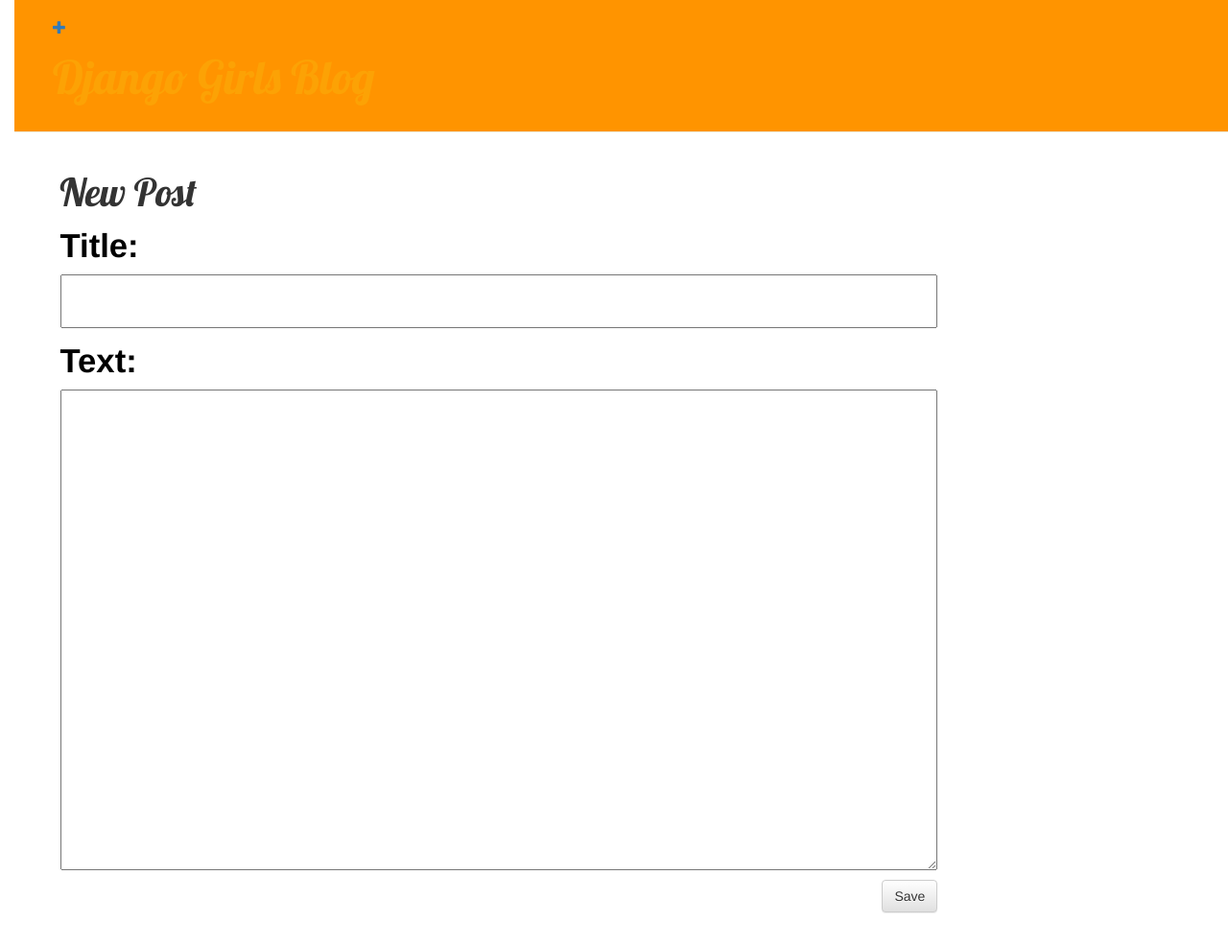
After one commit to shikhar8/my-first-blog, a Django app: page /post/new/ in a window 1280 px wide. The commit adds this page. Shown: the whole page at 96% size. Run offline with Django 3.2, Linux system fonts and the light colour scheme; the visitor is signed in with stand-in values (Sample User, id 1); some libraries are stand-ins or nearby versions.

Commit message:
added views to create/edit blog post to site

```diff
--- /dev/null
+++ b/blog/forms.py
@@ -0,0 +1,8 @@
+from django import forms
+from .models import Post
+
+class PostForm(forms.ModelForm):
+    class Meta:
+
+        model=Post
+        fields =('title' , 'text',)
--- a/blog/static/css/blog.css
+++ b/blog/static/css/blog.css
@@ -18,6 +18,7 @@
 }
 h1,h2,h3,h4 {
     font-family: 'Lobster' , cursive;
+    font-size: 40;
 }
 .date {
     color: #828282;
@@ -29,10 +30,10 @@
     width:100%;
 }
 .post-form, .top-menu:hover, .top-menu:visited{
-    color:#ffffff;
-    float:right;
+    color:#000000;
+    float: left;
     font-size:26pt;
-    margin-right:20px;
+    margin-right:5px;
 }
 .post {
     margin-bottom: 70px;
--- a/blog/templates/blog/base.html
+++ b/blog/templates/blog/base.html
@@ -11,6 +11,9 @@
 </head>
 <body>
 <div class="page-header">
+    {% if user.is_authenticated %}
+    <a href="{% url 'post_new' %}" class="top-menu"><span class="glyphicon glyphicon-plus"></span></a>
+    {% endif %}
     <h1><a href="/">Django Girls Blog</a></h1>
 </div>
 <div class="content container">
--- a/blog/templates/blog/post_detail.html
+++ b/blog/templates/blog/post_detail.html
@@ -6,6 +6,9 @@
 {{post.published_date}}
 </div>
 {% endif %}
+{% if user.is_authenticated %}
+<a class="btn btn-default" href={% url 'post_edit' pk=post.pk  %}><span class="glyphicon glyphicon-pencil"></span></a>
+{% endif %}
 <h1>{{post.title}}</h1>
 <p>{{post.text|linebreaksbr}}</p>
 </div>
--- /dev/null
+++ b/blog/templates/blog/post_edit.html
@@ -0,0 +1,8 @@
+{% extends 'blog/base.html' %}
+{% block content %}
+<h1>New Post</h1>
+<form method="POST" class="post-form" >{% csrf_token %}
+{{form.as_p}}
+<button type="submit" class="save btn btn-default">Save</button>
+</form>
+{% endblock %}
--- a/blog/urls.py
+++ b/blog/urls.py
@@ -1,8 +1,8 @@
-from django.conf.urls import url
-from . import views
 from django.conf.urls import url
 from . import views
 urlpatterns = [
     url(r'^$' , views.post_list , name='post_list'),
     url(r'^post/(?P<pk>\d+)/$', views.post_detail , name='post_detail'),
+    url(r'^post/new/$', views.post_new, name='post_new'),
+    url(r'^post/(?P<pk>\d+)/edit/$', views.post_edit , name='post_edit')
 ]
--- a/blog/views.py
+++ b/blog/views.py
@@ -2,11 +2,42 @@
 from .models import Post
 from django.utils import timezone
 from django.shortcuts import  get_object_or_404
+from .forms import PostForm
+from django.shortcuts import redirect
+def post_edit(request,pk):
+    post=get_object_or_404(Post,pk=pk)
+    if request.method == "POST":
+        form = PostForm(request.POST, instance=post)
+        if form.is_valid():
+            post = form.save(commit=False)
+            post.author=request.user
+            post.published_date=timezone.now()
+            post.save()
+            return redirect('post_detail', pk=post.pk)
+    else:
+        form = PostForm(instance=post)
+    return render(request, 'blog/post_edit.html',{'form':form})
+
 def post_list(reqest):
     posts=Post.objects.filter(published_date__lte=timezone.now()).order_by('published_date')
     return render(reqest, 'blog/post_list.html' , {'posts':posts})
 def post_detail(request, pk ):
     post=get_object_or_404(Post,pk=pk)
     return render(request, 'blog/post_detail.html', {'post':post})
+def post_new(request):
+
+    if request.method == "POST":
+
+        form = PostForm(request.POST)
+        if form.is_valid():
+            post = form.save(commit=False)
+            post.author=request.user
+            post.published_date=timezone.now()
+            post.save()
+            return redirect('post_detail', pk=post.pk)
+    else:
+        form = PostForm()
+    return render(request, 'blog/post_edit.html',{'form':form})
+
 
 # Create your views here.
```
